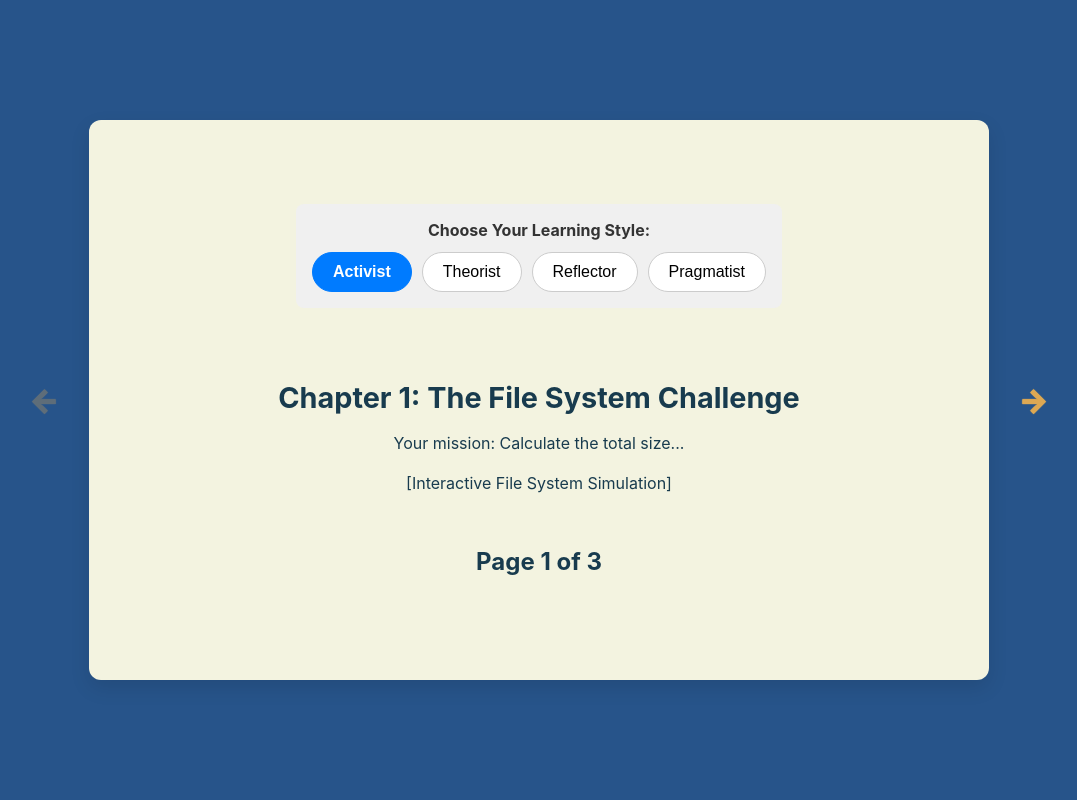
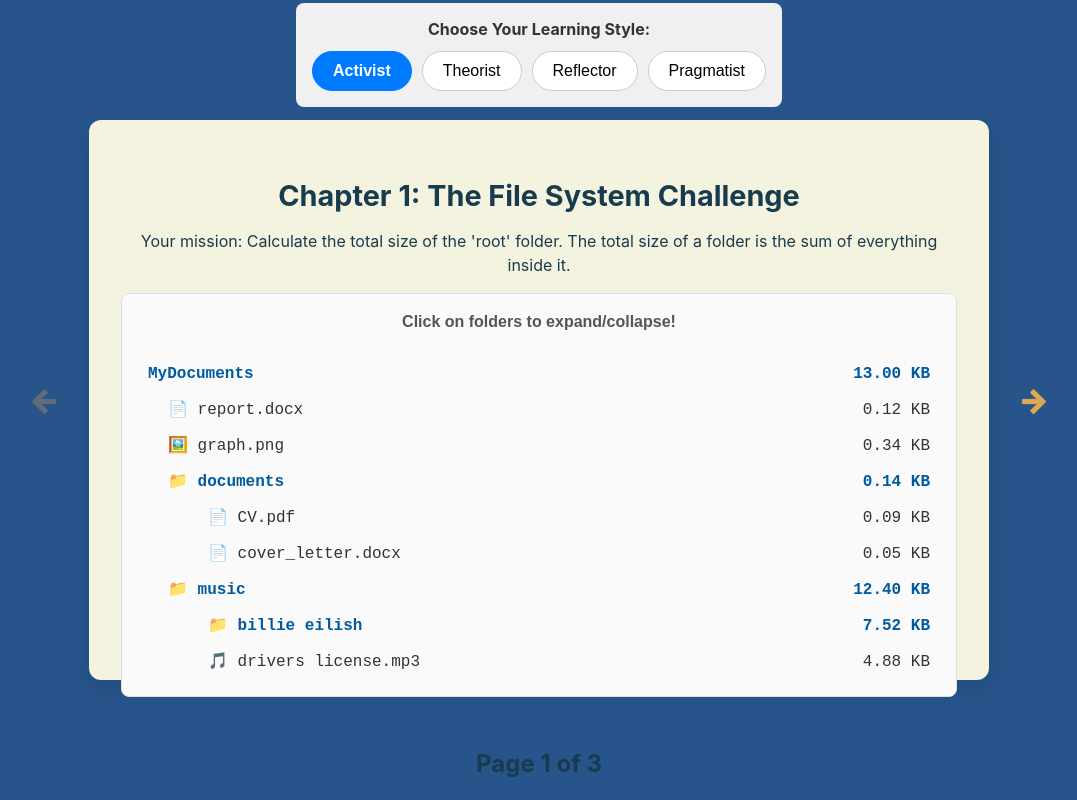
Before and after one commit to aliyahlimbada/COS750-Project, a React (Vite) app: page / in a window 1280 px wide. Both pictures are taken after a click on the button "Activist". Shown: the whole page, without its empty margins (101-1178 px from the left). Built offline with nearby package versions, Linux system fonts and the light colour scheme.

Commit message:
Add v2 event 1 for learning styles

```diff
--- a/src/App.tsx
+++ b/src/App.tsx
@@ -3,11 +3,14 @@ import Page from "./components/page";
 import LearningStyleSelector, { type LearningStyle } from "./components/LearningStyleSelector";
 import './styles/app.scss';
 
-// mock visual aids - will put actual in
-const InteractiveFileSystem = () => <div className="visual-placeholder">[Interactive File System Simulation]</div>;
-const ConceptualDiagram = () => <div className="visual-placeholder">[Diagram of Abstract vs. Concrete Classes]</div>;
-const CodeComparison = () => <div className="visual-placeholder">[Side-by-side code snippets]</div>;
-const FileExplorerGif = () => <div className="visual-placeholder">[Animated GIF of a File Explorer]</div>;
+import {
+  InteractiveFileSystem,
+  UniformityPuzzle,
+  RippleEffectScenario,
+  FeatureRequest
+} from './components/visuals';
+
+
 
 
 type ContentPiece = {
@@ -31,12 +34,25 @@ const pagesData: PagesData = {
   1: {
     title: "Chapter 1: The File System Challenge",
     content: {
-      Activist: { text: "Your mission: Calculate the total size...", visual: <InteractiveFileSystem /> },
-      Theorist: { text: "Consider this: How can we create a single, elegant function...", visual: <ConceptualDiagram /> },
-      Reflector: { text: "Observe the two code examples below...", visual: <CodeComparison /> },
-      Pragmatist: { text: "You're building a file explorer...", visual: <FileExplorerGif /> }
+      Activist: {
+        text: "Your mission: Calculate the total size of the 'root' folder. The total size of a folder is the sum of everything inside it.",
+        visual: <InteractiveFileSystem />
+      },
+      Theorist: {
+        text: "An object is either a single unit or a collection of units. How can we write code that doesn't care which it is?",
+        visual: <UniformityPuzzle />
+      },
+      Reflector: {
+        text: "A good design decision today can save countless hours tomorrow. Consider the downstream effects of how you choose to represent files and folders.",
+        visual: <RippleEffectScenario />
+      },
+      Pragmatist: {
+        text: "A user needs to see the total size of their selection. This feature must work flawlessly whether one file, one folder, or a mix of both are selected. Consider how you would build the following system.",
+        visual: <FeatureRequest />
+      }
     }
   },
+
   2: {
     title: "Chapter 2: Your Learning Goals",
     content: {
--- /dev/null
+++ b/src/components/visuals.scss
@@ -0,0 +1,142 @@
+// Activist
+.interactive-file-system {
+  border: 1px solid #e0e0e0;
+  border-radius: 8px;
+  padding: 1rem;
+  background-color: #fafafa;
+  text-align: left;
+  font-family: monospace;
+
+  h4 {
+    margin-top: 0;
+    text-align: center;
+    font-family: sans-serif;
+    color: #555;
+  }
+
+  .node {
+    display: flex;
+    justify-content: space-between;
+    padding: 6px 10px;
+    border-radius: 4px;
+    cursor: pointer;
+    transition: background-color 0.2s;
+
+    &:hover {
+      background-color: #e9e9e9;
+    }
+  }
+
+  .folder {
+    font-weight: bold;
+    color: #005a9e;
+  }
+
+  .file {
+    color: #333;
+  }
+}
+
+// Theorist
+.uniformity-puzzle {
+  background-color: #f3f6f9;
+  border: 1px solid #d1dce6;
+  border-radius: 8px;
+  padding: 1.5rem;
+  text-align: center;
+
+  h4 { margin-top: 0; }
+
+  .code-blocks-puzzle {
+    display: flex;
+    justify-content: center;
+    gap: 1rem;
+    margin: 1rem 0;
+    pre {
+      background-color: #e9eef3;
+      padding: 0.75rem;
+      border-radius: 4px;
+    }
+  }
+
+  .puzzle-question {
+    margin-top: 1.5rem;
+    font-size: 1.1rem;
+    color: #005a9e;
+    strong {
+      display: block;
+      margin-bottom: 0.5rem;
+    }
+  }
+}
+
+// Reflector
+.ripple-effect-scenario {
+  background-color: #fffaf0;
+  border: 1px solid #f7e4c1;
+  border-radius: 8px;
+  padding: 1.5rem;
+
+  h4 { margin-top: 0; }
+
+  .scenario-diagram {
+    display: flex;
+    justify-content: center;
+    gap: 1rem;
+    margin: 1rem 0;
+    .box-scenario {
+      border: 2px dashed #d9a036;
+      padding: 1rem;
+      border-radius: 4px;
+      background-color: #fffef7;
+    }
+  }
+
+  ul {
+    list-style-type: '🤔';
+    padding-left: 2rem;
+    li {
+      padding-left: 0.75rem;
+      margin-bottom: 0.5rem;
+    }
+  }
+}
+
+// Pragmatist
+.feature-request-ticket {
+  background-color: #ffffff;
+  border: 1px solid #dfe1e6;
+  border-radius: 8px;
+  box-shadow: 0 1px 3px rgba(0,0,0,0.05);
+
+  .ticket-header {
+    display: flex;
+    justify-content: space-between;
+    align-items: center;
+    background-color: #f4f5f7;
+    padding: 0.75rem 1.5rem;
+    border-bottom: 1px solid #dfe1e6;
+    h3 { margin: 0; }
+    .ticket-status {
+      background-color: #0052cc;
+      color: white;
+      padding: 4px 8px;
+      border-radius: 12px;
+      font-size: 0.8rem;
+      font-weight: bold;
+    }
+  }
+
+  .ticket-body {
+    padding: 1.5rem;
+    h4 { margin-top: 0; }
+    ul {
+      list-style-type: '✔';
+      padding-left: 1.5rem;
+      li {
+        margin-bottom: 0.5rem;
+        &.hard-requirement { font-weight: bold; }
+      }
+    }
+  }
+}
--- /dev/null
+++ b/src/components/visuals.tsx
@@ -0,0 +1,153 @@
+import React, { useState, useMemo } from 'react';
+import './visuals.scss'; // move into the actual styles folder please and thanks
+
+// --- Data for the Interactive File System ---
+const fileSystemData = {
+  name: 'MyDocuments',
+  isFolder: true,
+  children: [
+    { name: '📄 report.docx', size: 120 },
+    { name: '🖼️ graph.png', size: 345 },
+    {
+      name: '📁 documents',
+      isFolder: true,
+      children: [
+        { name: '📄 CV.pdf', size: 95 },
+        { name: '📄 cover_letter.docx', size: 50 },
+      ],
+    },
+    {
+      name: '📁 music',
+      isFolder: true,
+      children: [
+        {
+            name: '📁 billie eilish',
+            isFolder: true,
+            children: [
+                { name: '🎵 WILDFLOWER.mp3', size: 3500 },
+                { name: '🎵 ocean eyes.mp3', size: 4200 },
+            ]
+        },
+        { name: '🎵 drivers license.mp3', size: 5000 },
+      ],
+    },
+  ],
+};
+
+type FileSystemNodeData = {
+  name: string;
+  size?: number;
+  isFolder?: boolean;
+  children?: FileSystemNodeData[];
+};
+
+
+// ====================================================================
+// Component #1: InteractiveFileSystem (for the Activist)
+// ====================================================================
+
+const FileSystemNode: React.FC<{ node: FileSystemNodeData; depth?: number }> = ({ node, depth = 0 }) => {
+  const [isOpen, setIsOpen] = useState(depth < 2); // Auto-expand first few levels
+
+  const totalSize = useMemo(() => {
+    if (!node.isFolder) {
+      return node.size || 0;
+    }
+    const calculateSize = (currentNode: FileSystemNodeData): number => {
+      if (!currentNode.isFolder) {
+        return currentNode.size || 0;
+      }
+      return currentNode.children?.reduce((sum, child) => sum + calculateSize(child), 0) || 0;
+    };
+    return calculateSize(node);
+  }, [node]);
+
+  const handleToggle = () => {
+    if (node.isFolder) {
+      setIsOpen(!isOpen);
+    }
+  };
+
+  return (
+    <div style={{ marginLeft: `${depth * 20}px` }}>
+      <div className={`node ${node.isFolder ? 'folder' : 'file'}`} onClick={handleToggle}>
+        <span className="node-name">{node.name}</span>
+        <span className="node-size">{(totalSize / 1024).toFixed(2)} KB</span>
+      </div>
+      {isOpen && node.children && (
+        <div className="children">
+          {node.children.map((child, index) => (
+            <FileSystemNode key={index} node={child} depth={depth + 1} />
+          ))}
+        </div>
+      )}
+    </div>
+  );
+};
+
+export const InteractiveFileSystem = () => (
+    <div className="interactive-file-system">
+        <h4>Click on folders to expand/collapse!</h4>
+        <FileSystemNode node={fileSystemData} />
+    </div>
+);
+
+
+// ====================================================================
+// Component #2: ConceptualDiagram (for the Theorist)
+// ====================================================================
+
+export const UniformityPuzzle = () => (
+    <div className="uniformity-puzzle">
+        <h4>The Logical Challenge</h4>
+        <p>A file has a `size`. A folder has a list of `children` (files and other folders). These seem like two different things. Consider these functions:</p>
+        <div className="code-blocks-puzzle">
+            <pre><code>function getFileSize(file: File): number</code></pre>
+            <pre><code>function getFolderSize(folder: Folder): number</code></pre>
+        </div>
+        <p className="puzzle-question">
+            <strong>Your task:</strong> How could you design a single, elegant function, <code>getSize(item: ???)</code>, that works on both a file and a folder without needing to check its type? What fundamental quality must `File` and `Folder` share?
+        </p>
+    </div>
+);
+
+
+// ====================================================================
+// Component #3: CodeComparison (for the Reflector)
+// ====================================================================
+
+export const RippleEffectScenario = () => (
+    <div className="ripple-effect-scenario">
+        <h4>Reflect on this System Design...</h4>
+        <p>Imagine your team built a file manager where `File` and `Folder` are treated as completely separate concepts everywhere in the code.</p>
+        <div className="scenario-diagram">
+            <div className="box-scenario">File Operations</div>
+            <div className="box-scenario">Folder Operations</div>
+        </div>
+        <strong>Consider the long-term consequences. Ponder these questions:</strong>
+        <ul>
+            <li>What happens when a new feature like "Search by name" is requested? How many different search functions will you need to write and maintain?</li>
+            <li>How would you implement a "move" operation that can drag a mix of selected files and folders into a new folder?</li>
+            <li>As the system grows, what happens to code readability when `if (item is Folder)` checks start appearing everywhere?</li>
+        </ul>
+    </div>
+);
+
+// ====================================================================
+// Component #4: FileExplorerGif (for the Pragmatist)
+// ====================================================================
+
+export const FeatureRequest = () => (
+    <div className="feature-request-ticket">
+        <div className="ticket-body">
+            <h4>Description</h4>
+            <p>We need to build a properties panel for our new file explorer UI. This panel should display the total size of whatever the user has selected.</p>
+            <h4>Acceptance Criteria:</h4>
+            <ul>
+                <li>When a user selects a single file, the panel must show that file's size.</li>
+                <li>When a user selects a single folder, the panel must show the combined size of all files and sub-folders within it.</li>
+                <li>When a user selects multiple items (both files and folders), the panel must show the grand total size of everything selected.</li>
+            </ul>
+        </div>
+    </div>
+);
```
